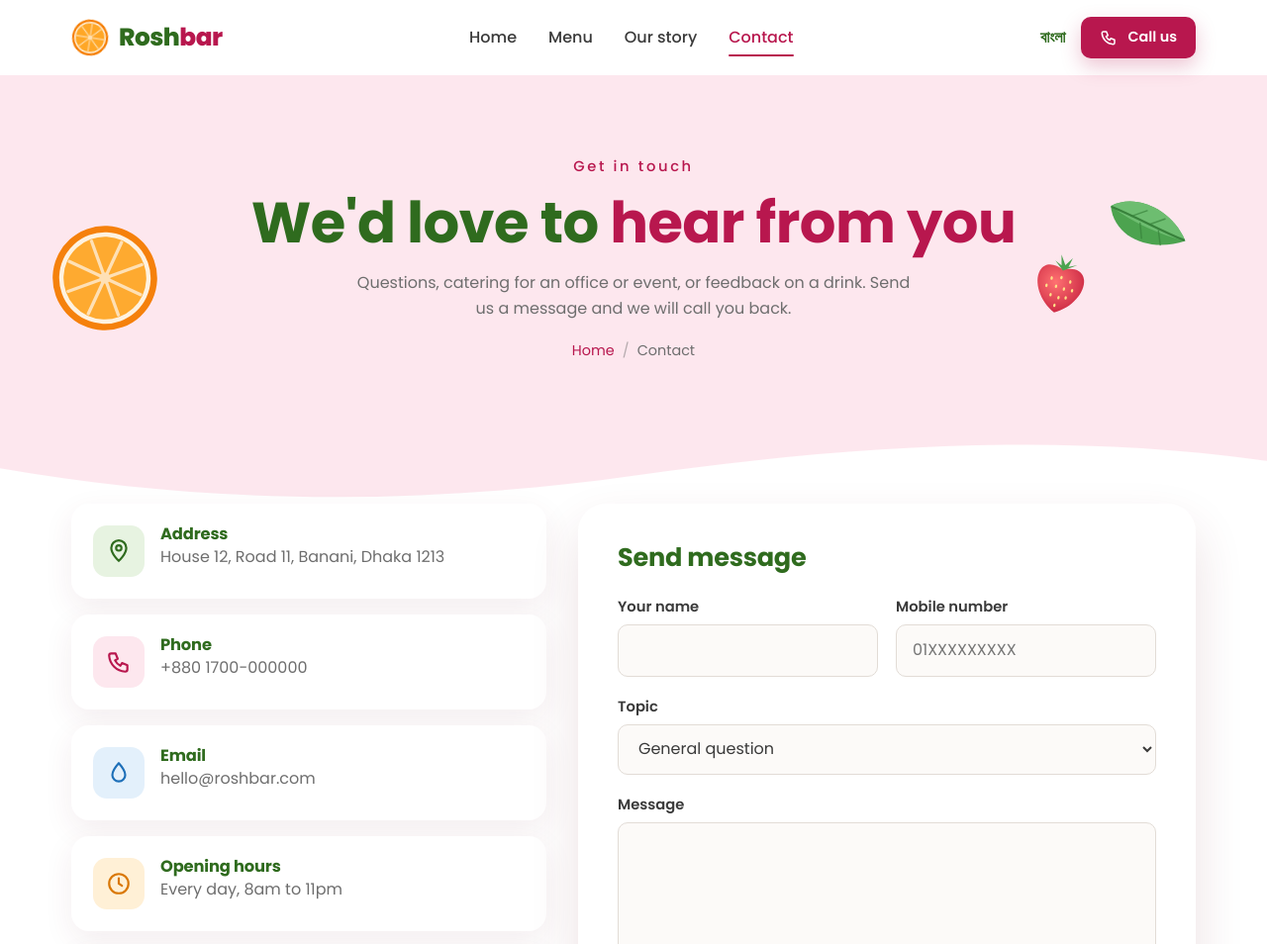
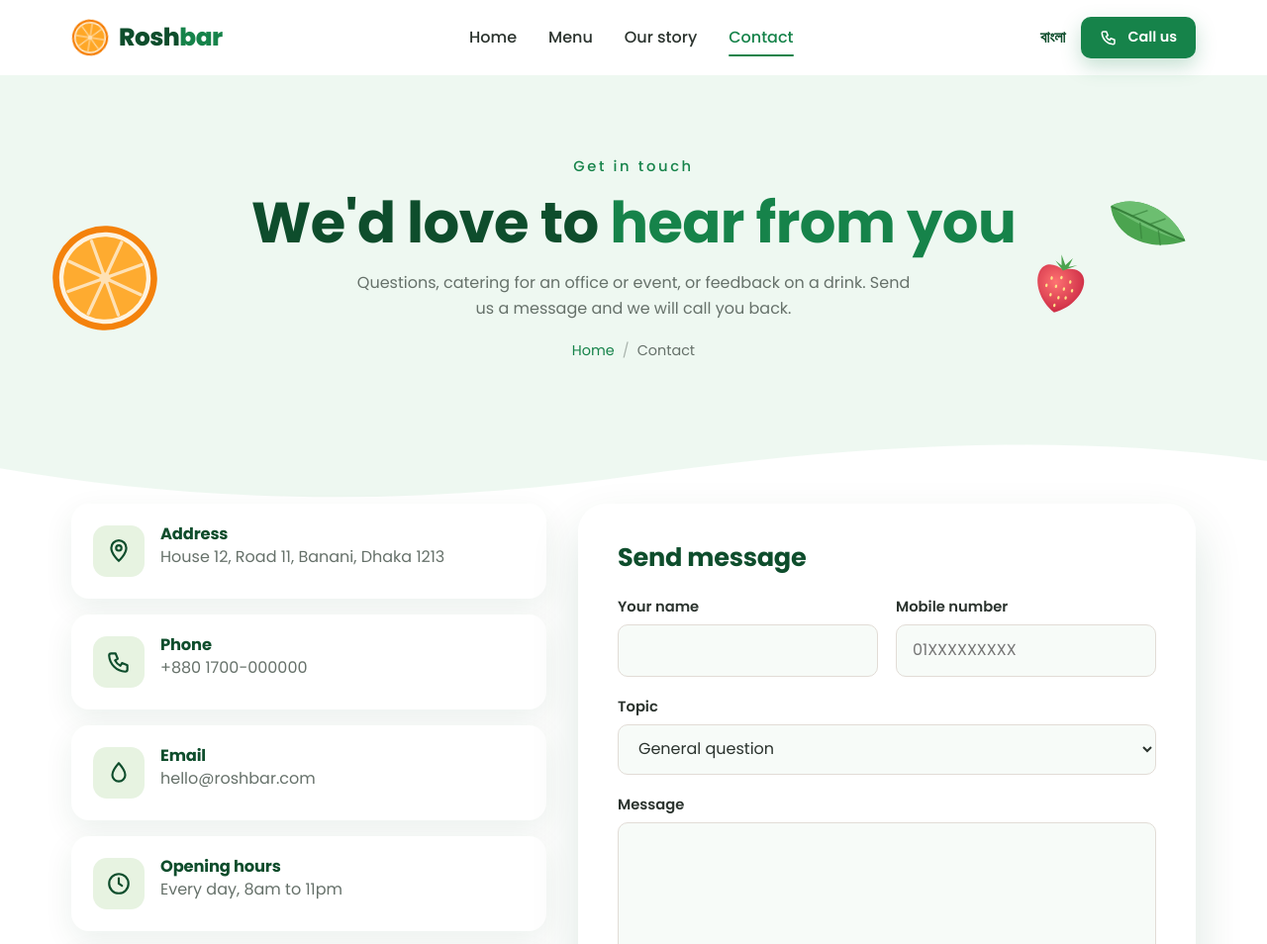
Before and after one commit to ibrahimk061/roshbar, a Laravel app: page /contact in a window 1280 px wide. Shown: the top 954 px of the page at 99% size. Run offline with Laravel 12, Linux system fonts and the light colour scheme; data comes from the database, SQL or seed files in the repository; parts of the project's set-up code (start-up, migrations or seed data) failed here and were passed over; some libraries are stand-ins or nearby versions.

Commit message:
Switch website brand colours to white and green
Replace the old pink/berry palette with the POS green so the website and
staff screens share one brand.

Co-Authored-By: Claude Opus 5.5 <noreply@anthropic.com>
Claude-Session: https://claude.ai/code/session_01Y6F7r2bH8nRkWf4ec7REAS

```diff
--- a/juice-bar-web/public/site/css/app.css
+++ b/juice-bar-web/public/site/css/app.css
@@ -3,16 +3,19 @@
    ========================================================= */
 
 :root {
-  --green: #2F6B1E;          /* headings */
-  --green-dark: #173D10;     /* footer */
-  --berry: #B8174E;          /* primary buttons, accents */
-  --berry-dark: #93103D;
+  /* Brand: white + green (same green as the POS). Change colours here only. */
+  --brand: #16834A;          /* primary buttons, links, accents */
+  --brand-dark: #0F6A3A;
+  --green: #0E4D2C;          /* headings */
+  --green-dark: #0B3D23;     /* footer */
+  --lime: #A7D948;           /* small highlight on dark green */
+  --tint: #EEF8F1;           /* hero + page banners */
+  --tint-2: #DDF1E4;         /* icon circles, chips */
+  --soft: #F5FAF6;           /* soft sections */
   --orange: #FF8A00;
-  --pink-bg: #FDE7EE;        /* hero */
-  --cream: #FFF6E5;          /* soft sections */
-  --text: #3A3A3A;
-  --muted: #6E6E6E;
-  --line: #EDE7E2;
+  --text: #2B332E;
+  --muted: #66716A;
+  --line: #E1ECE4;
   --white: #FFFFFF;
   --error: #C62828;
   --ok: #2E7D32;
@@ -23,8 +26,8 @@
   --radius-sm: 10px;
   --radius: 18px;
   --radius-lg: 28px;
-  --shadow: 0 10px 30px rgba(120, 40, 60, .08);
-  --shadow-lg: 0 24px 50px rgba(120, 40, 60, .14);
+  --shadow: 0 10px 30px rgba(14, 77, 44, .08);
+  --shadow-lg: 0 24px 50px rgba(14, 77, 44, .14);
 
   --container: 1200px;
   --gutter: clamp(16px, 4vw, 32px);
@@ -57,9 +60,9 @@ h1, h2, h3 {
 h1 { font-size: clamp(2.3rem, 5vw, 3.6rem); }
 h2 { font-size: clamp(1.9rem, 3.6vw, 2.75rem); }
 h3 { font-size: 1.2rem; }
-.accent { color: var(--berry); }
+.accent { color: var(--brand); }
 
-:focus-visible { outline: 3px solid var(--berry); outline-offset: 3px; border-radius: 6px; }
+:focus-visible { outline: 3px solid var(--brand); outline-offset: 3px; border-radius: 6px; }
 
 .container { width: 100%; max-width: var(--container); margin: 0 auto; padding: 0 var(--gutter); }
 .center { text-align: center; }
@@ -67,14 +70,14 @@ h3 { font-size: 1.2rem; }
 .pt-0 { padding-top: 0 !important; }
 .ico { width: 18px; height: 18px; flex: none; }
 
-.skip { position: absolute; left: -9999px; top: 8px; z-index: 100; background: var(--berry); color: #fff; padding: 8px 14px; border-radius: 8px; }
+.skip { position: absolute; left: -9999px; top: 8px; z-index: 100; background: var(--brand); color: #fff; padding: 8px 14px; border-radius: 8px; }
 .skip:focus { left: 8px; }
 .visually-hidden { position: absolute !important; width: 1px; height: 1px; overflow: hidden; clip: rect(0 0 0 0); white-space: nowrap; }
 
 /* ---------- eyebrow ---------- */
 .eyebrow {
   margin-bottom: 12px;
-  color: var(--berry);
+  color: var(--brand);
   font-size: .92rem;
   font-weight: 500;
   letter-spacing: .18em;
@@ -101,14 +104,14 @@ h3 { font-size: 1.2rem; }
 }
 .btn:hover { transform: translateY(-2px); }
 .btn-sm { min-height: 42px; padding: 0 18px; font-size: .9rem; }
-.btn-primary { background: var(--berry); color: #fff; box-shadow: 0 8px 20px rgba(184, 23, 78, .25); }
-.btn-primary:hover { background: var(--berry-dark); }
-.btn-outline { background: transparent; color: var(--berry); border-color: var(--berry); }
-.btn-outline:hover { background: var(--berry); color: #fff; }
-.btn-light { background: #fff; color: var(--berry); }
-.btn-light:hover { background: var(--berry); color: #fff; }
-.btn-green { background: #25A244; color: #fff; }
-.btn-green:hover { background: #1E8638; }
+.btn-primary { background: var(--brand); color: #fff; box-shadow: 0 8px 20px rgba(22, 131, 74, .25); }
+.btn-primary:hover { background: var(--brand-dark); }
+.btn-outline { background: transparent; color: var(--brand); border-color: var(--brand); }
+.btn-outline:hover { background: var(--brand); color: #fff; }
+.btn-light { background: #fff; color: var(--brand); }
+.btn-light:hover { background: var(--brand); color: #fff; }
+.btn-green { background: #fff; color: var(--brand); border-color: var(--brand); }
+.btn-green:hover { background: var(--brand); color: #fff; }
 .btn-block { width: 100%; }
 .btn-row { display: flex; flex-wrap: wrap; gap: 14px; }
 
@@ -128,9 +131,9 @@ h3 { font-size: 1.2rem; }
 .logo-icon { width: 38px; height: 38px; animation: spin 24s linear infinite; }
 .logo-text { font-family: 'Poppins', sans-serif; font-size: 1.55rem; font-weight: 800; letter-spacing: -.02em; line-height: 1; }
 .logo-text span:first-child { color: var(--green); }
-.logo-text span:last-child { color: var(--berry); }
+.logo-text span:last-child { color: var(--brand); }
 .logo-light .logo-text span:first-child { color: #fff; }
-.logo-light .logo-text span:last-child { color: #FFB3C9; }
+.logo-light .logo-text span:last-child { color: var(--lime); }
 @keyframes spin { to { transform: rotate(360deg); } }
 
 .nav { display: flex; align-items: center; gap: 32px; margin: 0 auto; }
@@ -148,18 +151,18 @@ h3 { font-size: 1.2rem; }
   left: 0; right: 0; bottom: 2px;
   height: 2px;
   border-radius: 2px;
-  background: var(--berry);
+  background: var(--brand);
   transform: scaleX(0);
   transition: transform .25s ease;
 }
-.nav a:hover, .nav a[aria-current="page"] { color: var(--berry); }
+.nav a:hover, .nav a[aria-current="page"] { color: var(--brand); }
 .nav a:hover::after, .nav a[aria-current="page"]::after { transform: scaleX(1); }
 .nav-lang-mobile { display: none; }
 
 .header-actions { display: flex; align-items: center; gap: 16px; }
 .lang-switch { font-weight: 600; color: var(--green); text-decoration: none; }
 .lang-en .lang-switch { font-family: var(--font-bn); }
-.lang-switch:hover { color: var(--berry); }
+.lang-switch:hover { color: var(--brand); }
 .nav-toggle {
   display: none;
   width: 44px; height: 44px;
@@ -493,7 +496,7 @@ h3 { font-size: 1.2rem; }
 }
 
 /* ---------- page banner (inner pages) ---------- */
-.banner { position: relative; background: var(--pink-bg); overflow: hidden; }
+.banner { position: relative; background: var(--tint); overflow: hidden; }
 .banner-inner { position: relative; padding-top: clamp(48px, 7vw, 80px); padding-bottom: clamp(90px, 10vw, 130px); text-align: center; }
 .banner-inner p:not(.eyebrow) { max-width: 560px; margin: 14px auto 0; color: var(--muted); }
 .banner .fruit { opacity: .95; }
@@ -503,7 +506,7 @@ h3 { font-size: 1.2rem; }
 @media (max-width: 760px) { .b-orange { width: 64px; left: -12px; top: 12%; } .b-leaf { width: 56px; } .b-straw { display: none; } }
 .crumbs { display: flex; justify-content: center; flex-wrap: wrap; gap: 8px; margin-top: 18px; font-size: .9rem; color: var(--muted); list-style: none; padding: 0; }
 .crumbs li + li::before { content: '/'; margin-right: 8px; opacity: .5; }
-.crumbs a { text-decoration: none; color: var(--berry); }
+.crumbs a { text-decoration: none; color: var(--brand); }
 
 /* ---------- menu page ---------- */
 .filters { display: flex; flex-wrap: wrap; justify-content: center; gap: 10px; margin: -20px 0 40px; }
@@ -610,13 +613,13 @@ h3 { font-size: 1.2rem; }
   padding: 12px 16px;
   border: 1.5px solid #E2DCD6;
   border-radius: var(--radius-sm);
-  background: #FCFAF8;
+  background: #F7FBF8;
   font: inherit;
   color: var(--text);
   transition: border-color .2s ease, box-shadow .2s ease, background .2s ease;
 }
 .field textarea { min-height: 140px; resize: vertical; }
-.field input:focus, .field select:focus, .field textarea:focus { outline: none; border-color: var(--berry); background: #fff; box-shadow: 0 0 0 4px rgba(184, 23, 78, .12); }
+.field input:focus, .field select:focus, .field textarea:focus { outline: none; border-color: var(--brand); background: #fff; box-shadow: 0 0 0 4px rgba(22, 131, 74, .14); }
 .field.has-error input, .field.has-error textarea { border-color: var(--error); }
 .field .error { color: var(--error); font-size: .88rem; font-weight: 500; }
 .hp { position: absolute; left: -9999px; }
--- a/juice-bar-web/resources/views/site/layouts/main.php
+++ b/juice-bar-web/resources/views/site/layouts/main.php
@@ -2,7 +2,7 @@
 /** @var string $content */
 
 $title = $title ?? 'Roshbar';
-$theme = $theme ?? '#B8174E';
+$theme = $theme ?? '#16834A';
 $nav = [
     ''        => t('nav_home'),
     'menu'    => t('nav_menu'),
--- a/juice-bar-web/resources/views/site/pages/about.php
+++ b/juice-bar-web/resources/views/site/pages/about.php
@@ -12,7 +12,7 @@ partial('banner', [
     <div class="about-art" aria-hidden="true">
       <div class="why-circle"></div>
       <?php partial('glass', ['color' => '#FFB000', 'garnish' => 'orange', 'class' => 'why-g1']); ?>
-      <?php partial('glass', ['color' => '#B3264B', 'garnish' => 'strawberry', 'class' => 'why-g2']); ?>
+      <?php partial('glass', ['color' => '#4CB963', 'garnish' => 'kiwi', 'class' => 'why-g2']); ?>
       <?php partial('glass', ['color' => '#C9E37A', 'garnish' => 'lemon', 'class' => 'why-g3']); ?>
       <svg class="fruit w-orange"><use href="#i-mango"/></svg>
       <svg class="leaf w-leaf"><use href="#i-mint"/></svg>
--- a/juice-bar-web/resources/views/site/pages/contact.php
+++ b/juice-bar-web/resources/views/site/pages/contact.php
@@ -22,15 +22,15 @@ $topic = old('topic', 'general');
           <div><h2><?= e(t('address')) ?></h2><p><?= e(setting_l('shop_address')) ?></p></div>
         </div>
         <div class="contact-card">
-          <span class="feature-ico" style="background:#FDE7EE;color:var(--berry)"><svg aria-hidden="true"><use href="#i-phone"/></svg></span>
+          <span class="feature-ico" ><svg aria-hidden="true"><use href="#i-phone"/></svg></span>
           <div><h2><?= e(t('phone')) ?></h2><a href="<?= e(phone_href()) ?>"><?= e(setting('shop_phone')) ?></a></div>
         </div>
         <div class="contact-card">
-          <span class="feature-ico" style="background:#E3F0FB;color:#1D6FB8"><svg aria-hidden="true"><use href="#i-drop"/></svg></span>
+          <span class="feature-ico" ><svg aria-hidden="true"><use href="#i-drop"/></svg></span>
           <div><h2><?= e(t('email')) ?></h2><a href="mailto:<?= e(setting('shop_email')) ?>"><?= e(setting('shop_email')) ?></a></div>
         </div>
         <div class="contact-card">
-          <span class="feature-ico" style="background:#FFF0D6;color:#D97706"><svg aria-hidden="true"><use href="#i-clock"/></svg></span>
+          <span class="feature-ico" ><svg aria-hidden="true"><use href="#i-clock"/></svg></span>
           <div><h2><?= e(t('hours')) ?></h2><p><?= e(setting_l('shop_hours')) ?></p></div>
         </div>
       </div>
--- a/juice-bar-web/resources/views/site/pages/home.php
+++ b/juice-bar-web/resources/views/site/pages/home.php
@@ -25,7 +25,7 @@ $fruitIcon = ['orange' => 'i-orange', 'lemon' => 'i-lemon', 'kiwi' => 'i-kiwi',
 
     <div class="hero-art" aria-hidden="true">
       <svg class="hero-splash"><use href="#i-splash"/></svg>
-      <?php partial('glass', ['color' => '#D6264F', 'garnish' => 'strawberry', 'class' => 'hero-glass', 'fill' => .86]); ?>
+      <?php partial('glass', ['color' => '#7DBE3C', 'garnish' => 'kiwi', 'class' => 'hero-glass', 'fill' => .86]); ?>
       <svg class="fruit f-orange"><use href="#i-orange"/></svg>
       <svg class="fruit f-orange2"><use href="#i-orange"/></svg>
       <svg class="fruit f-mango"><use href="#i-mango"/></svg>
```
Also changed, not shown: other parts of juice-bar-web/public/site/css/app.css (+25 -25 lines), docs/DECISIONS.md (+1 -0 lines).
